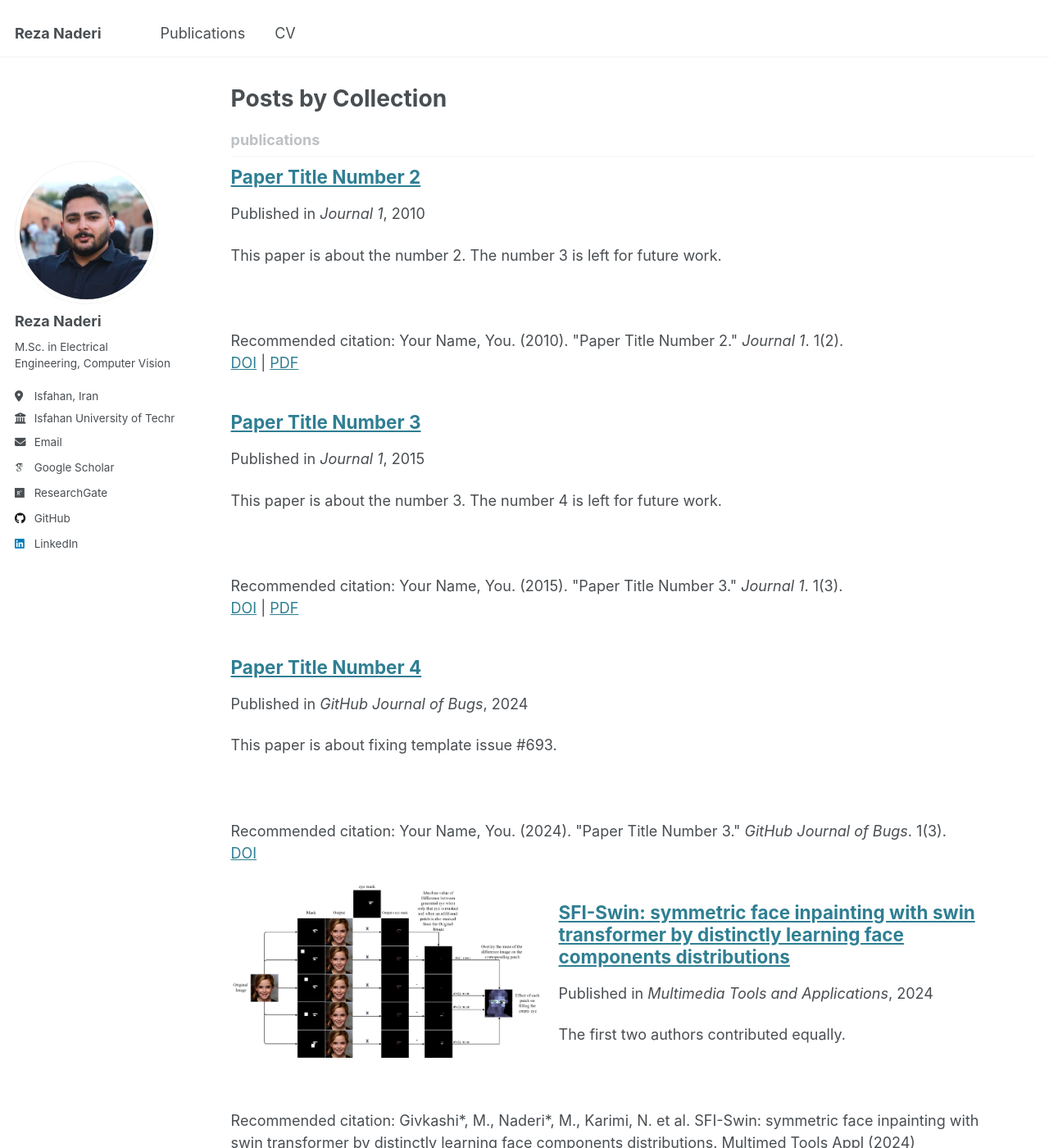
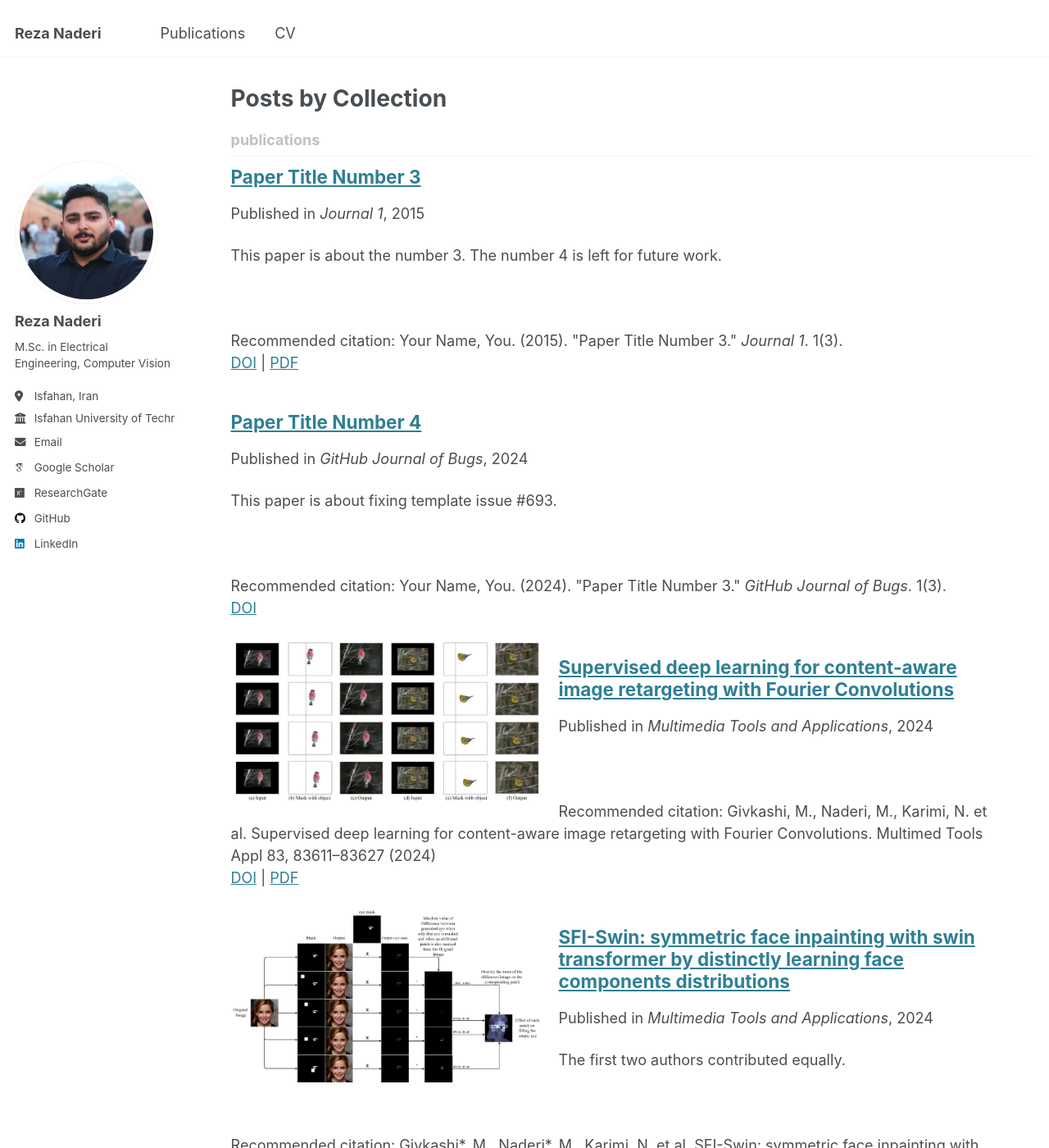
Before and after one commit to mohammadrezanaderi4/mohammadrezanaderi4.github.io, a Jekyll site: the page built from _pages/collection-archive.html, in a window 1280 px wide and 1400 px high. Shown: the whole window at 82% size. Built offline with Jekyll 4.4.1, drawn with Linux system fonts in a browser that asks for light colours; some web fonts are replaced.

Commit message:
Update 2010-10-01-paper-title-number-2.md

```diff
--- a/_publications/2010-10-01-paper-title-number-2.md
+++ b/_publications/2010-10-01-paper-title-number-2.md
@@ -1,14 +1,15 @@
 ---
-title: "Paper Title Number 2"
+image: '/Projects_image/pic03.jpg'
+title: "Supervised deep learning for content-aware image retargeting with Fourier Convolutions"
 collection: publications
 category: manuscripts
-permalink: /publication/2010-10-01-paper-title-number-2
-excerpt: 'This paper is about the number 2. The number 3 is left for future work.'
-date: 2010-10-01
-venue: 'Journal 1'
-slidesurl: 'http://academicpages.github.io/files/slides2.pdf'
-paperurl: 'http://academicpages.github.io/files/paper2.pdf'
-citation: 'Your Name, You. (2010). &quot;Paper Title Number 2.&quot; <i>Journal 1</i>. 1(2).'
+permalink: /publication/2009-10-01-paper-title-number-1
+excerpt: '                                            '
+date: 2024-03-19
+venue: 'Multimedia Tools and Applications'
+slidesurl: 'https://arxiv.org/pdf/2306.07383'
+paperurl: 'https://doi.org/10.1007/s11042-024-18876-8'
+citation: 'Givkashi, M., Naderi, M., Karimi, N. et al. Supervised deep learning for content-aware image retargeting with Fourier Convolutions. Multimed Tools Appl 83, 83611–83627 (2024)'
 ---
 
-The contents above will be part of a list of publications, if the user clicks the link for the publication than the contents of section will be rendered as a full page, allowing you to provide more information about the paper for the reader. When publications are displayed as a single page, the contents of the above "citation" field will automatically be included below this section in a smaller font.
+Image retargeting aims to alter the size of the image with attention to the contents. One of the main obstacles to training deep learning models for image retargeting is the need for a vast labeled dataset. Labeled datasets are unavailable for training deep learning models in the image retargeting tasks. As a result, we present a new supervised approach for training deep learning models. We use the original images as ground truth and create inputs for the model by resizing and cropping the original images. A second challenge is generating different image sizes in inference time. However, normal convolutional neural networks cannot generate images of different sizes than the input image. To address this issue, we introduced a new method for supervised learning. In our approach, a mask is generated to show the desired size and location of the object. Then the mask and the input image are fed to the network. Comparing image retargeting methods and our proposed method demonstrates the model’s ability to produce high-quality retargeted images. Afterward, we compute the image quality assessment score for each output image based on different techniques and illustrate the effectiveness of our approach.
```
